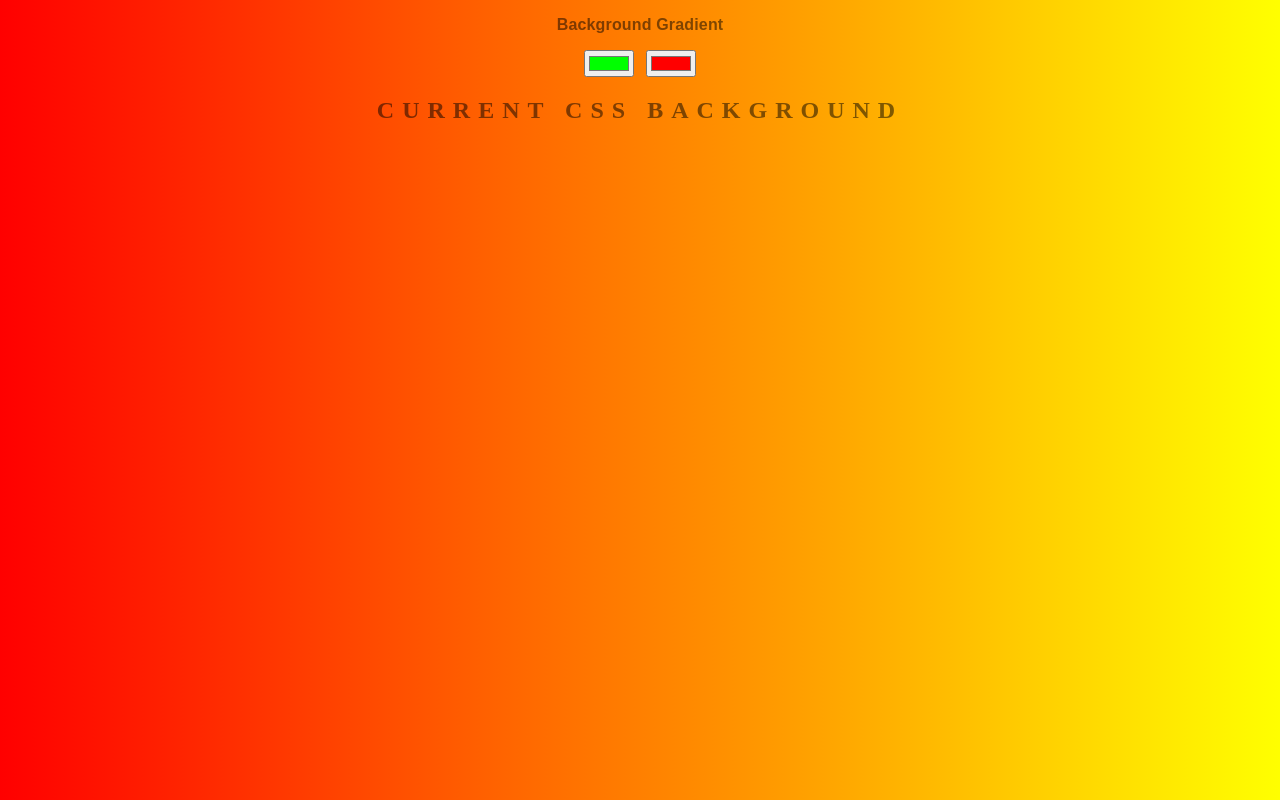
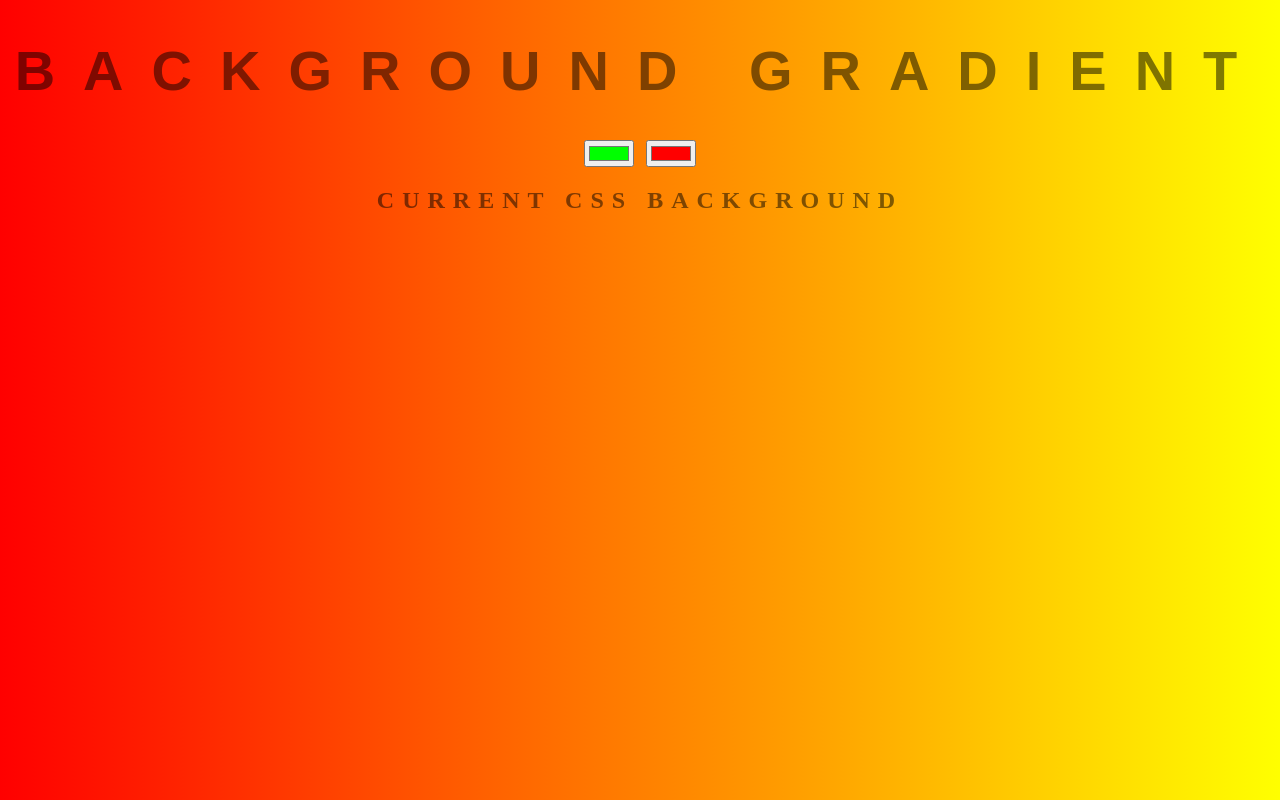
Before and after one commit to deepikay1989/backroundcal, a plain HTML site: page index.html in a window 1280 px wide. Drawn offline with Linux system fonts and the light colour scheme.

Commit message:
Update index.html

```diff
--- a/index.html
+++ b/index.html
@@ -5,7 +5,7 @@
 	<link rel="stylesheet" type="text/css" href="style.css">
 </head>
 <body id="gradient">
-	<h3>Background Gradient </h3>
+	<h1>Background Gradient </h1>
 	<input class="color1" type="color" name="color1" value="#00ff00">
 	<input class="color2" type="color" name="color2" value="#ff0000">
 	<h2>Current CSS background</h2>
```
